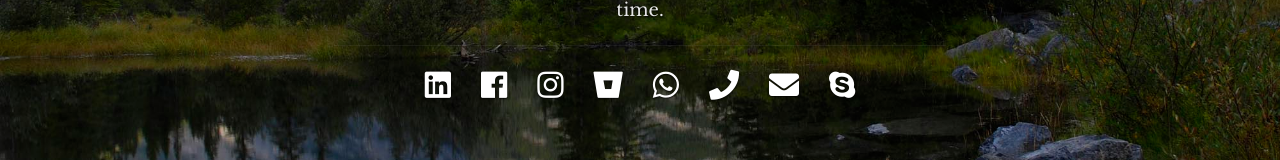
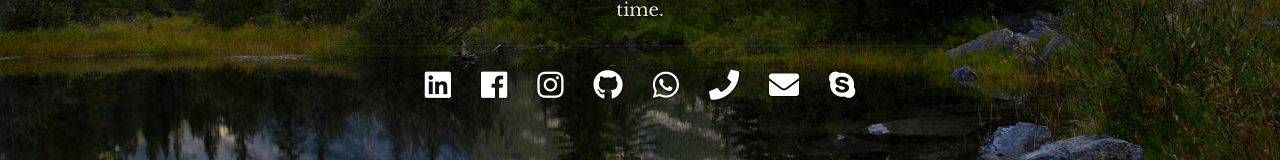
Before and after one commit to LucasRosinelli/resume, a React (Create React App) app: page / in a window 1280 px wide. Shown: the part 436-596 px from the top of the page. Built offline with nearby package versions, Linux system fonts and the light colour scheme.

Commit message:
Repository changed from Bitbucket to GitHub

```diff
--- a/src/components/footer/footer.js
+++ b/src/components/footer/footer.js
@@ -11,7 +11,7 @@ export default class Footer extends Component {
                             <li><a target="LucasRosinelliLinkedIn" href={resumeData.contact.linkedIn}><i className="fab fa-linkedin" /></a></li>
                             <li><a target="LucasRosinelliFacebook" href={resumeData.contact.facebook}><i className="fab fa-facebook" /></a></li>
                             <li><a target="LucasRosinelliInstagram" href={resumeData.contact.instagram}><i className="fab fa-instagram" /></a></li>
-                            <li><a target="LucasRosinelliBitbucket" href={resumeData.contact.bitbucket}><i className="fab fa-bitbucket" /></a></li>
+                            <li><a target="LucasRosinelliGitHub" href={resumeData.contact.github}><i className="fab fa-github" /></a></li>
                             <li><a target="LucasRosinelliWhatsApp" href={"https://api.whatsapp.com/send?phone=" + resumeData.contact.phone.unformatted} title={"Contact me via WhatsApp: " + resumeData.contact.phone.display}><i className="fab fa-whatsapp" /></a></li>
                             <li><a href={"tel:+" + resumeData.contact.phone.unformatted} title={"Call me: " + resumeData.contact.phone.display}><i className="fa fa-phone" /></a></li>
                             <li><a href={"mailto:" + resumeData.contact.email} title={"Email me: " + resumeData.contact.email}><i className="fa fa-envelope" /></a></li>
--- a/src/components/header/header.js
+++ b/src/components/header/header.js
@@ -28,7 +28,7 @@ export default class Header extends Component {
                             <li><a target="LucasRosinelliLinkedIn" href={resumeData.contact.linkedIn}><i className="fab fa-linkedin" /></a></li>
                             <li><a target="LucasRosinelliFacebook" href={resumeData.contact.facebook}><i className="fab fa-facebook" /></a></li>
                             <li><a target="LucasRosinelliInstagram" href={resumeData.contact.instagram}><i className="fab fa-instagram" /></a></li>
-                            <li><a target="LucasRosinelliBitbucket" href={resumeData.contact.bitbucket}><i className="fab fa-bitbucket" /></a></li>
+                            <li><a target="LucasRosinelliGitHub" href={resumeData.contact.github}><i className="fab fa-github" /></a></li>
                             <li><a target="LucasRosinelliWhatsApp" href={"https://api.whatsapp.com/send?phone=" + resumeData.contact.phone.unformatted} title={"Contact me via WhatsApp: " + resumeData.contact.phone.display}><i className="fab fa-whatsapp" /></a></li>
                             <li><a href={"tel:+" + resumeData.contact.phone.unformatted} title={"Call me: " + resumeData.contact.phone.display}><i className="fa fa-phone" /></a></li>
                             <li><a href={"mailto:" + resumeData.contact.email} title={"Email me: " + resumeData.contact.email}><i className="fa fa-envelope" /></a></li>
```
Also changed, not shown: 1 other file (tests, documents, lock files or other folders).
